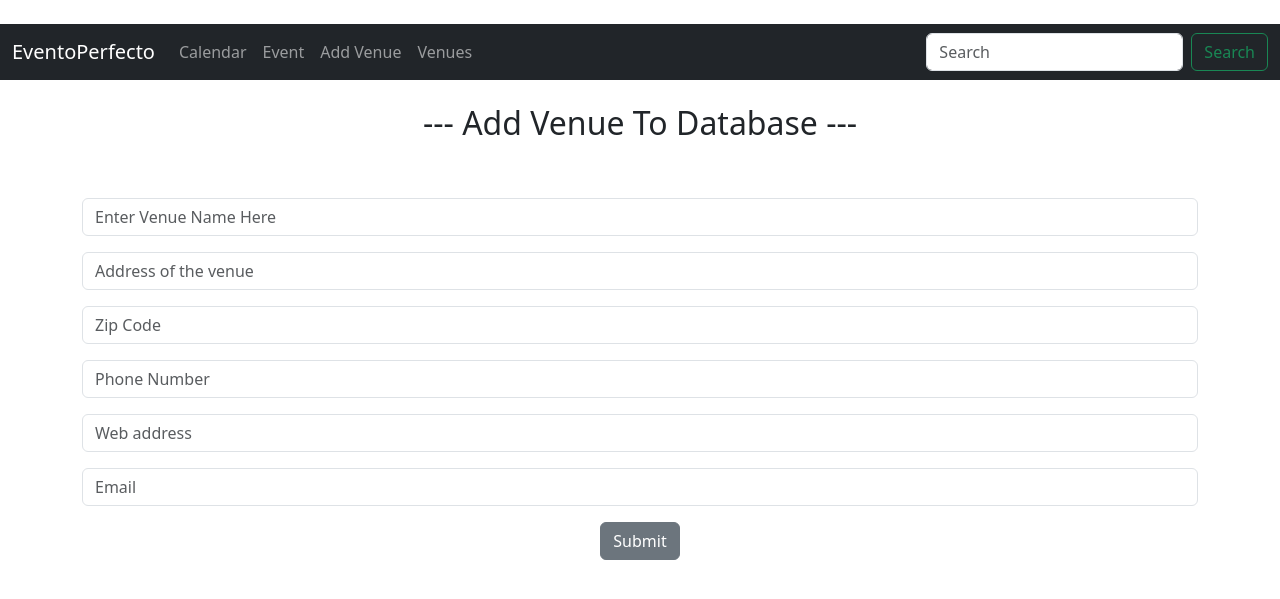
After one commit to NiharikaTripathi/EventoPerfecto, a Django app: page /add_venue/ in a window 1280 px wide. The commit adds this page. Shown: the top 599 px of the page. Run offline with Django 5.2, Linux system fonts and the light colour scheme.

Commit message:
Django forms & list venues and their details

```diff
--- a/EventoPerfecto/EventoPerfecto/urls.py
+++ b/EventoPerfecto/EventoPerfecto/urls.py
@@ -4,7 +4,7 @@ from django.views.generic.base import TemplateView
 
 urlpatterns = [
     path('admin/', admin.site.urls),
-    path('', TemplateView.as_view(template_name='base.html'), name='home'),
-    path('events/', include('events.urls')),
+    path('home/', TemplateView.as_view(template_name='base.html'), name='home'),
+    path('', include('events.urls')),
 
 ]
--- /dev/null
+++ b/EventoPerfecto/events/forms.py
@@ -0,0 +1,28 @@
+from django import forms
+from django.forms import ModelForm
+from .models import Venue
+
+
+# Create forms for models
+class VenueForm(ModelForm):
+    class Meta:
+        model = Venue
+        fields = ('name', 'address', 'zip_code', 'phone', 'web', 'email' )  # "__all__"
+        labels  = {
+            'name': '',
+            'address': '',
+            'zip_code': '',
+            'phone': '',
+            'web': '',
+            'email': ''
+        }
+        widgets = {
+            'name': forms.TextInput(attrs={'class':'form-control', 'placeholder': 'Enter Venue Name Here'}),
+            'address': forms.TextInput(attrs={'class':'form-control', 'placeholder': 'Address of the venue'}),
+            'zip_code': forms.TextInput(attrs={'class':'form-control', 'placeholder': 'Zip Code'}),
+            'phone': forms.TextInput(attrs={'class':'form-control', 'placeholder': 'Phone Number'}),
+            'web': forms.TextInput(attrs={'class':'form-control', 'placeholder': 'Web address'}),
+            'email': forms.EmailInput(attrs={'class':'form-control', 'placeholder': 'Email'})
+        }
+
+        # from_attribute =
--- a/EventoPerfecto/events/models.py
+++ b/EventoPerfecto/events/models.py
@@ -1,4 +1,5 @@
 from django.db import models
+from django.contrib.auth.models import User
 
 # Event models
 class Venue(models.Model):
@@ -27,7 +28,7 @@ class Event(models.Model):
     event_date = models.DateTimeField('Event Date')
     venue = models.ForeignKey(Venue, blank=True, null=True, on_delete=models.CASCADE)
     # venue = models.CharField('Venue', max_length=120)
-    manager = models.CharField('Manager Name', max_length=120)
+    manager = models.ForeignKey( User, blank=True, null=True, on_delete=models.SET_NULL)
     description = models.TextField('Event Description', max_length=120)
     attendees = models.ManyToManyField(MyClubUser, blank=True)
 
--- /dev/null
+++ b/EventoPerfecto/events/templates/add_venue.html
@@ -0,0 +1,22 @@
+{% extends 'base.html'%}
+{% block title%}
+<center>
+    <h2>--- Add Venue To Database ---</h2>
+</center>
+{% endblock title%}
+
+{% block content%}
+    <center>
+    <br/> <br/>
+    {% if submitted %}
+        Your Venue was submitted successfully!!!
+
+    {% else %}
+        <form action="" method=POST>
+            {% csrf_token %}
+            {{ form.as_p}}
+            <input type="submit" value="Submit" class="btn btn-secondary">
+        </form>
+    {% endif %}
+    </center>
+{% endblock content%}
--- a/EventoPerfecto/events/urls.py
+++ b/EventoPerfecto/events/urls.py
@@ -1,8 +1,11 @@
 from django.urls import path
 from . import views
 urlpatterns = [
-    path('', views.all_events, name='list-events'),
+    path('list_events', views.all_events, name='list-events'),
     path('calendar/', views.event_calendar, name='current'),
     path('calendar/<int:year>/<str:month>/', views.event_calendar, name='calendar'),
     path('event-details/<str:id>/', views.event_details, name='event-details'),
+    path('add_venue/', views.add_venue, name='add-venue'),
+    path('list_venues/', views.all_venues, name='list-venue'),
+    path('show_venue/<venue_id>', views.show_venue, name='show-venue'),
 ]
--- a/EventoPerfecto/events/views.py
+++ b/EventoPerfecto/events/views.py
@@ -1,9 +1,12 @@
 from django.shortcuts import render
+from .forms import VenueForm
 from .models import Event, Venue, MyClubUser
 from datetime import datetime
 from calendar import HTMLCalendar
 import calendar
 import pytz
+from django.http import HttpResponseRedirect
+
 
 # Create your views here.
 def event_calendar(request, year=datetime.now().year, month=datetime.now().strftime("%B")):
@@ -32,3 +35,27 @@ def event_details():
 def all_events(request):
     events_list = Event.objects.all()
     return render(request, "event_list.html", {'event_list': events_list})
+
+
+def add_venue(request):
+    submitted = False
+    if request.method == 'POST':
+        form = VenueForm(request.POST)
+        if form.is_valid():
+            form.save()
+            return HttpResponseRedirect('/add_venue?submitted=True')
+    else:
+        form = VenueForm
+        if 'submitted' in request.GET:
+            submitted = True
+    return render(request, 'add_venue.html',{'form' :form, 'submitted': submitted})
+
+
+def all_venues(request):
+    venue_list = Venue.objects.all()
+    return render(request, "venues.html", {'venue_list': venue_list})
+
+
+def show_venue(request, venue_id):
+    venue = Venue.objects.get(pk=venue_id)
+    return render(request, "show_venue.html", {'venue': venue})
--- a/EventoPerfecto/templates/base.html
+++ b/EventoPerfecto/templates/base.html
@@ -3,7 +3,7 @@
   <head>
     <meta charset="utf-8">
     <meta name="viewport" content="width=device-width, initial-scale=1">
-    <title>Bootstrap demo</title>
+    <title>Evento Perfecto Website</title>
     <link href="https://cdn.jsdelivr.net/npm/bootstrap@5.3.3/dist/css/bootstrap.min.css" rel="stylesheet" integrity="sha384-QWTKZyjpPEjISv5WaRU9OFeRpok6YctnYmDr5pNlyT2bRjXh0JMhjY6hW+ALEwIH" crossorigin="anonymous">
   </head>
   <body>
--- a/EventoPerfecto/templates/navbar.html
+++ b/EventoPerfecto/templates/navbar.html
@@ -12,6 +12,12 @@
         <li class="nav-item">
           <a class="nav-link" href="{% url 'list-events' %}">Event</a>
         </li>
+        <li class="nav-item">
+          <a class="nav-link" href="{% url 'add-venue' %}">Add Venue</a>
+        </li>
+        <li class="nav-item">
+          <a class="nav-link" href="{% url 'list-venue' %}">Venues</a>
+        </li>
       </ul>
       <form class="d-flex" role="search">
         <input class="form-control me-2" type="search" placeholder="Search" aria-label="Search">
```
Also changed, not shown: EventoPerfecto/BuildingSteps.txt (added, +19 -0 lines), EventoPerfecto/events/admin.py (+16 -2 lines), EventoPerfecto/events/templates/show_venue.html (added, +27 -0 lines), EventoPerfecto/events/templates/venues.html (added, +23 -0 lines), EventoPerfecto/db.sqlite3, EventoPerfecto/events/migrations/0002_alter_event_manager_alter_venue_name.py (added), EventoPerfecto/events/migrations/0003_alter_event_manager.py (added).
